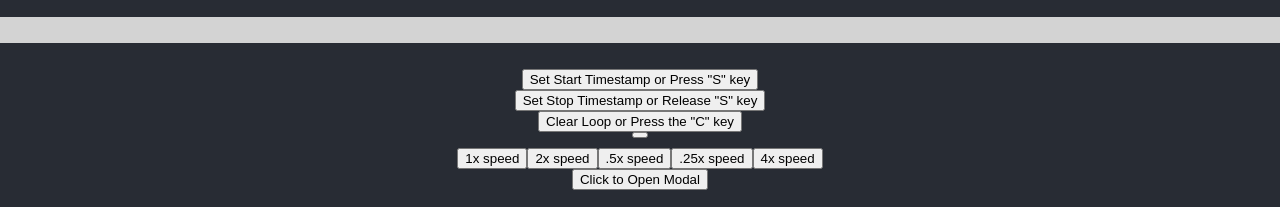
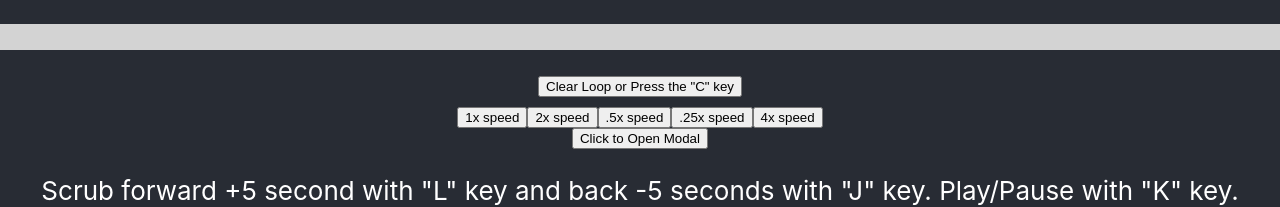
Before and after one commit to AntiAnt/ScrubberBarResearch, a React (Create React App) app: page / in a window 1280 px wide. Shown: the part 540-747 px from the top of the page. Built offline with nearby package versions, Linux system fonts and the light colour scheme.

Commit message:
function that adds timeframes to scrubbar

```diff
--- a/src/App.js
+++ b/src/App.js
@@ -12,7 +12,6 @@ function App() {
   const [elapsedTime, setElapsedTime] = useState(0);
   const [videoDuration, setVideoDuration] = useState(0);
   const [playState, setPlayState] = useState(false);
-  const [stopPos, setStopPos] = useState(0);
   const [startPos, setStartPos] = useState(0);
   const [stopTime, setStopTime] = useState(0);
   const [startTime, setStartTime] = useState(0);
@@ -52,7 +51,7 @@ function App() {
 
   const HandleKeyUp = (event) => {
     if (event.key.toLowerCase() === "s") {
-      getStopTimeStamp();
+      // getStopTimeStamp();
       setRecordState(false);
     }
   };
@@ -99,25 +98,6 @@ function App() {
     setVideoDuration(video.current.duration);
   }
 
-  function getStartTimeStamp() {
-    if (!!video) {
-      setStartPos(video.current.currentTime * increment);
-    }
-  }
-
-  function getStopTimeStamp() {
-    if (!!video) {
-      // setStopPos(video.current.currentTime * increment);
-      // const posPair = {
-      //   startPos: startPos,
-      //   stopPos: video.current.currentTime * increment,
-      // };
-      // listOfStartStop.push(posPair);
-      // setListOfStartStop([...listOfStartStop]);
-      // clearPos();
-    }
-  }
-
   function setTimes(i) {
     let interval = listOfStartStop[i];
     setStartTime(interval["startPos"] / increment);
@@ -131,11 +111,6 @@ function App() {
         video.current.currentTime = startTime;
       }
     }
-  }
-
-  function clearPos() {
-    setStartPos(0);
-    setStopPos(0);
   }
 
   function handlePlayClick() {
@@ -223,16 +198,9 @@ function App() {
           onTimeUpdate={loop}
         />
       </div>
-      <button id="startTimeButton" onClick={getStartTimeStamp}>
-        Set Start Timestamp or Press "S" key
-      </button>
-      <button id="stopTimeButton" onClick={getStopTimeStamp}>
-        Set Stop Timestamp or Release "S" key
-      </button>
       <button id="clearLoopButton" onClick={clearTime}>
         Clear Loop or Press the "C" key
       </button>
-      <button></button>
       {/*TODO make a slider for the speed of the video instead separate buttons*/}
       <div
         style={{
@@ -277,6 +245,7 @@ function App() {
         addNewTimeFrame(testObj)
       }}>Click</button>
     </div>
+
   );
 }
 export default App;
--- a/src/TimeFrame.js
+++ b/src/TimeFrame.js
@@ -6,10 +6,6 @@ export class TimeFrame {
     this.description = obj.description;
   }
 
-  printTimeFrames() {
-    console.log(this.startTime);
-    console.log(this.stopTime);
-  }
   getStartTimePos() {
       return this.startTime * this.increment;
   }
```
